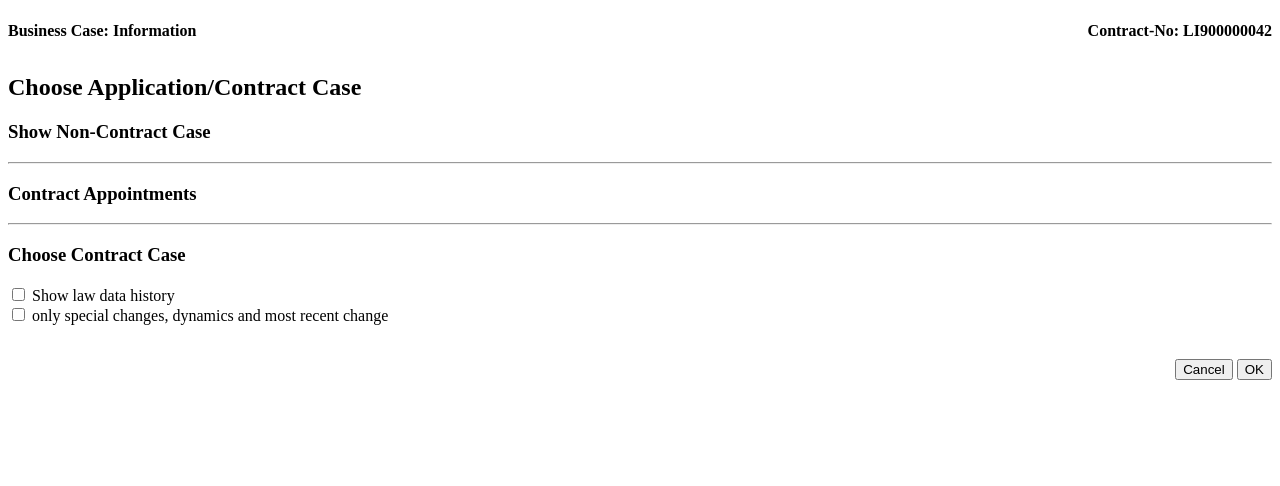
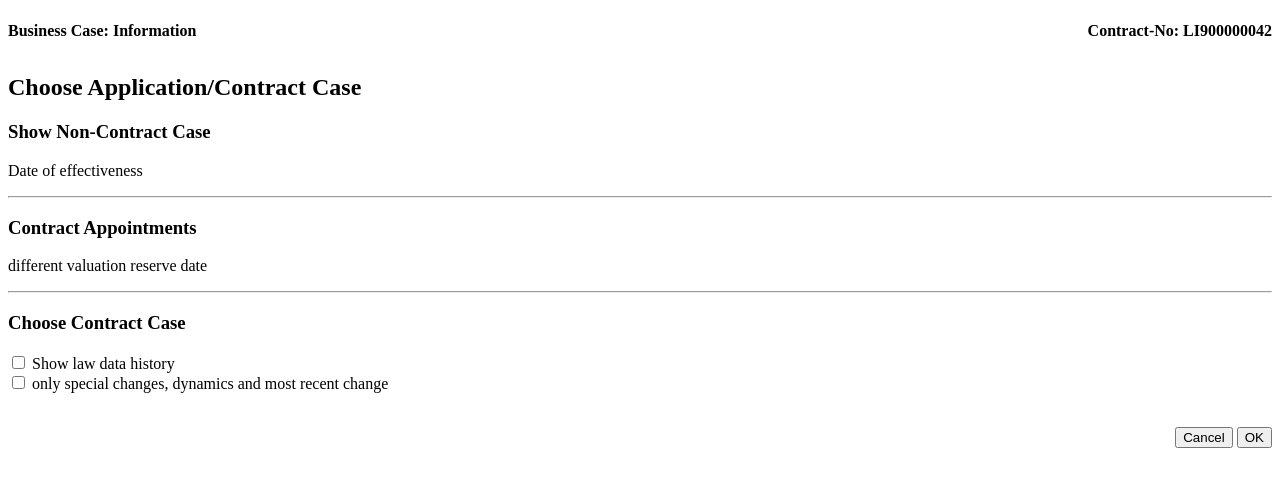
Before and after one commit to gerrit1986/insurance-demo-app, a plain HTML site: page index.html in a window 1280 px wide. Shown: the part 66-552 px from the top of the page. Drawn offline with Linux system fonts and the light colour scheme.

Commit message:
Update index.html
add further elements

```diff
--- a/index.html
+++ b/index.html
@@ -15,10 +15,12 @@
 
 <div id="box" style="background-color:light-grey">
 <h3>Show Non-Contract Case</h3>
+<p>Date of effectiveness</p>
 
 <hr>
 
 <h3>Contract Appointments</h3>
+    <p>different valuation reserve date</p>
 
 <hr>
 
```
